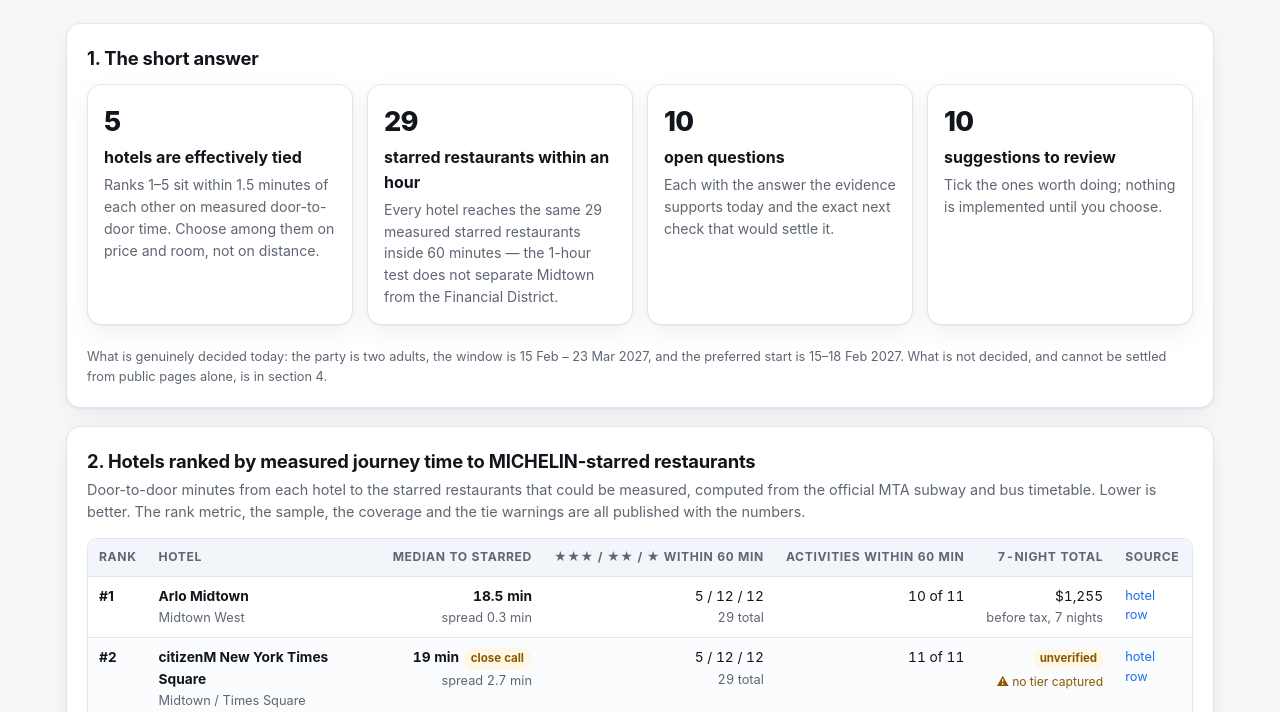
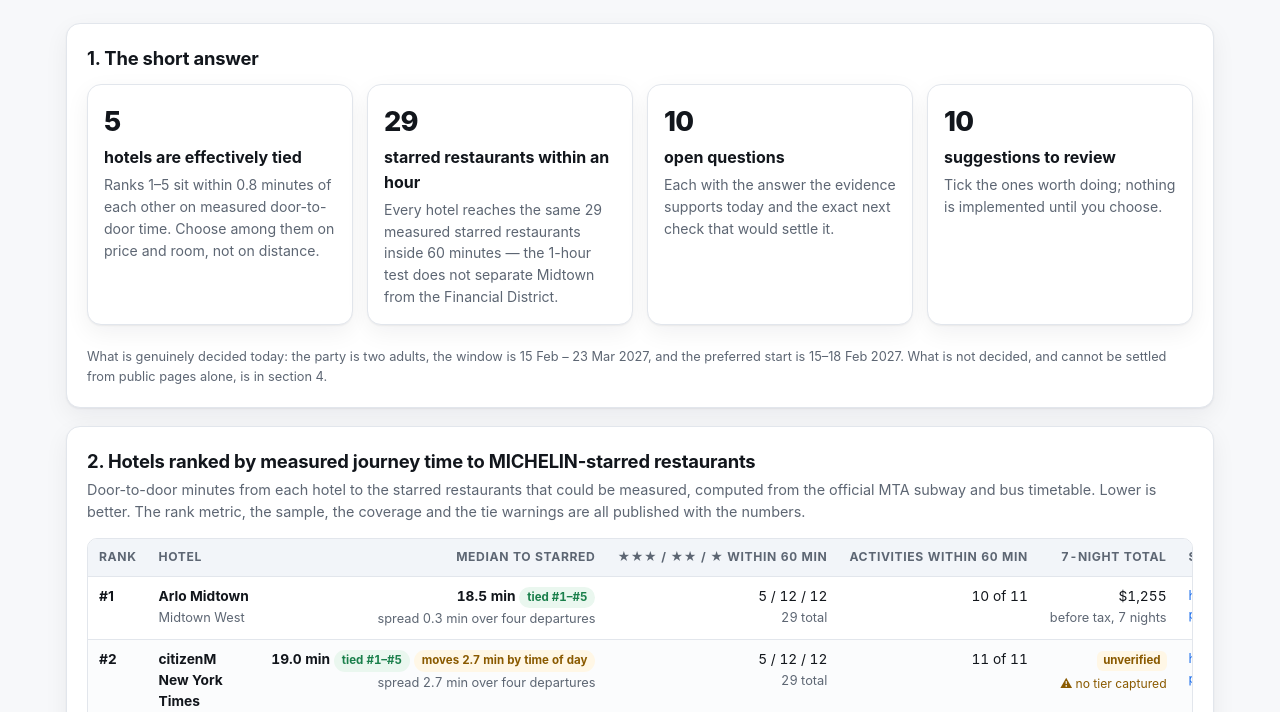
Before and after one commit to kanlerxz87-cyber/NYFun3, a plain HTML site: page decide.html in a window 1280 px wide. Shown: the part 240-952 px from the top of the page. Drawn offline with Linux system fonts and the light colour scheme.

Commit message:
fix(ui): make the ranking say what the data says, and stop linking to anchors that do not exist
Proofreading the deployed page found four defects that every check passed:
- nine 'hotel row' links used hotels.html#<id>, but that table is rendered from
  JSON and has no row anchors, so all nine landed at the top of the page
- the matrix header rendered 'The' from 'The Mayfair Hotel'
- the prose claimed 'top four within 0.8 minutes' while five hotels sit within 0.8
- 'close call' conflated the ranking gap with the spread across departures; ties
  now come from the gap and instability gets its own flag
Also marks the one review post that films a venue without naming it in its title.

Co-authored-by: arena-agent <297053741+arena-agent@users.noreply.github.com>

```diff
--- a/assets/cockpit.js
+++ b/assets/cockpit.js
@@ -16,6 +16,16 @@
     return '<span class="pill' + (kind ? " " + kind : "") + '">' + esc(text) + "</span>";
   }
 
+  // "The Mayfair Hotel" must not become the column header "The".
+  // 19 must not read as 19.0 in one row and 18.5 in the next.
+  function one(v) {
+    return v == null ? "" : (Math.round(v * 10) / 10).toFixed(1);
+  }
+
+  function shortName(name) {
+    return String(name || "").replace(/^The\s+/, "").split(/[\s/]+/)[0];
+  }
+
   function minutesCell(v) {
     if (!v || v.minutes === null || v.minutes === undefined) return unver("not measured");
     var cls = v.minutes <= 45 ? "ok" : (v.minutes <= 60 ? "" : "warn");
@@ -31,15 +41,34 @@
     var host = document.getElementById("ranking-host");
     if (!host) return;
     var meta = data._meta;
+    // A gap under 0.8 min is inside the model's own resolution, so consecutive
+    // hotels that close are shown as tied and named by rank.
+    var TIE_MIN = 0.8;
+    var groups = [];
+    data.ranking.forEach(function (r, i) {
+      var prev = data.ranking[i - 1];
+      var sameAsPrev = prev && Math.abs(prev.restaurants.median_minutes - r.restaurants.median_minutes) < TIE_MIN;
+      if (sameAsPrev) groups[groups.length - 1].push(r.rank_by_median);
+      else groups.push([r.rank_by_median]);
+    });
+    var groupOf = {};
+    groups.forEach(function (g) { g.forEach(function (rank) { groupOf[rank] = g; }); });
     var rows = data.ranking.map(function (r) {
       var stars = r.starred_restaurants_within_60_min;
       var spread = r.median_spread_between_windows_min;
-      var tie = spread !== null && spread >= 0.8 ? ' <span class="pill warn">close call</span>' : "";
+      var group = groupOf[r.rank_by_median] || [r.rank_by_median];
+      var tie = group.length > 1
+        ? ' <span class="pill ok">tied #' + group[0] + "–#" + group[group.length - 1] + "</span>"
+        : "";
+      var unstable = spread !== null && spread >= 1.5
+        ? ' <span class="pill warn">moves ' + one(spread) + " min by time of day</span>"
+        : "";
       return "<tr>" +
         "<td><strong>#" + r.rank_by_median + "</strong></td>" +
         "<td><strong>" + esc(r.name) + "</strong><br><span class='small muted'>" + esc(r.area || "") + "</span></td>" +
-        "<td class='num'><strong>" + r.restaurants.median_minutes + " min</strong>" + tie +
-          "<br><span class='small muted'>spread " + (spread === null ? "—" : spread + " min") + "</span></td>" +
+        "<td class='num'><strong>" + one(r.restaurants.median_minutes) + " min</strong>" + tie + unstable +
+          "<br><span class='small muted'>spread " + (spread === null ? "—" : one(spread) + " min") +
+          " over four departures</span></td>" +
         "<td class='num'>" + stars.three_star + " / " + stars.two_star + " / " + stars.one_star +
           "<br><span class='small muted'>" + r.starred_restaurants_within_60_min_total + " total</span></td>" +
         "<td class='num'>" + (r.activities.measured
@@ -49,7 +78,7 @@
           ? money0(r.hotel_quote_total_before_tax_usd)
           : unver("no tier captured")) +
           "<br><span class='small muted'>before tax, 7 nights</span></td>" +
-        "<td class='small'>" + link("hotels.html#" + r.hotel_id, "hotel row") + "</td>" +
+        "<td class='small'>" + link("hotels.html", "hotels page") + "</td>" +
         "</tr>";
     }).join("");
     host.innerHTML =
@@ -80,7 +109,7 @@
       "<li><strong>So the tie is broken by:</strong> the median door-to-door time to those restaurants, which does vary — from " +
         data.ranking[0].restaurants.median_minutes + " to " +
         data.ranking[data.ranking.length - 1].restaurants.median_minutes + " minutes.</li>" +
-      "<li><strong>Resolution limit:</strong> the top four hotels sit within 0.8 minutes of each other. Treat ranks 1–5 as a tie and choose on price, room and area instead.</li>" +
+      "<li><strong>Resolution limit:</strong> ranks 1–5 span 0.8 minutes in total (18.5 to 19.3), which is smaller than the model can honestly distinguish. They are shown as one tied group: choose among them on price, room and area instead.</li>" +
       "</ul>" +
       '<p class="small muted">Measurement: <a href="data/transit_hotels.json">data/transit_hotels.json</a> · ' +
       "ranking: <a href=\"data/hotel_ranking.json\">data/hotel_ranking.json</a> · " +
@@ -98,7 +127,9 @@
     if (!sample.length) { host.innerHTML = '<p class="loading">No weekday sample in the measurement.</p>'; return; }
     var names = Object.keys(sample[0].destinations).sort();
     var head = "<tr><th>Destination</th>" +
-      sample.map(function (r) { return "<th class='num'>" + esc(r.hotel_name.split(" ")[0]) + "</th>"; }).join("") +
+      sample.map(function (r) {
+        return "<th class='num' title='" + esc(r.hotel_name) + "'>" + esc(shortName(r.hotel_name)) + "</th>";
+      }).join("") +
       "<th>Source</th></tr>";
     var body = names.map(function (n) {
       return "<tr><td>" + esc(n) + "</td>" +
@@ -199,12 +230,18 @@
     if (!host) return;
     var rows = data.venues.map(function (v) {
       var links = v.links.map(function (l) {
-        var meta = [l.uploader, l.length, l.views_as_shown ? l.views_as_shown + " views" : null]
+        var meta = [l.uploader, l.length, l.views_as_shown && l.views_as_shown !== "unknown" ? l.views_as_shown + " views" : null]
           .filter(Boolean).join(" · ");
         var label = esc(l.title || l.url);
-        var tag = l.kind === "channel" ? "official channel" : "specific post";
-        return "<div style='margin:0 0 8px'>" + link(l.url, label) +
-          "<br><span class='small muted'>" + esc(l.platform) + " · " + esc(meta) + " · <span class='pill ok'>" + esc(tag) + "</span></span></div>";
+        var tag = l.kind === "channel" ? "official channel" : "one venue, filmed";
+        // A specific post is only worth calling verified if the page names the venue.
+        var proof = l.venue_named_in_title === false
+          ? '<span class="pill warn">venue not in the title</span>'
+          : '<span class="pill ok">' + esc(tag) + "</span>";
+        return "<div style='margin:0 0 10px'>" + link(l.url, label) +
+          "<br><span class='small muted'>" + esc(l.platform) + (meta ? " · " + esc(meta) : "") + " · " + proof + "</span>" +
+          (l.note ? "<br><span class='small muted'>" + esc(l.note) + "</span>" : "") +
+          "</div>";
       }).join("");
       return "<tr><td><strong>" + esc(v.venue) + "</strong>" +
         (v.stars ? "<br><span class='small muted'>" + esc(v.stars) + (v.stars === 1 ? " MICHELIN star" : " MICHELIN stars") + "</span>" : "") +
--- a/data/review_links.json
+++ b/data/review_links.json
@@ -11,8 +11,10 @@
   },
   "coverage": {
    "venues_with_a_specific_link": 9,
+   "specific_posts_total": 26,
+   "specific_posts_where_the_title_names_the_venue": 25,
    "venues_with_only_search_links": 78,
-   "notes": "A specific link exists where a title unambiguously names the venue. Where the only available material was a search page, that is recorded as 'search' rather than dressed up as a review."
+   "notes": "A specific link exists where a page was opened and found to show one venue. Where the only available material was a search page, that is recorded as 'search' rather than dressed up as a review. One post films the venue but does not name it in its title; that is marked rather than counted as self-evident."
   },
   "rule": "A link is listed as specific only when its own title or description names the venue and the page was opened in this session. Views, uploaders and titles below are transcribed from the page as fetched."
  },
@@ -30,7 +32,8 @@
      "length": "16:00",
      "views_as_shown": "606K",
      "url": "https://www.youtube.com/watch?v=eRPhZXnJCtQ",
-     "verified": true
+     "verified": true,
+     "venue_named_in_title": true
     },
     {
      "kind": "specific-video",
@@ -40,7 +43,8 @@
      "length": "10:05",
      "views_as_shown": "471K",
      "url": "https://www.youtube.com/watch?v=il_uUGZCx_o",
-     "verified": true
+     "verified": true,
+     "venue_named_in_title": true
     },
     {
      "kind": "specific-video",
@@ -50,7 +54,8 @@
      "length": "9:52",
      "views_as_shown": "4.2K",
      "url": "https://www.youtube.com/watch?v=rQgmx4GYjvc",
-     "verified": true
+     "verified": true,
+     "venue_named_in_title": true
     },
     {
      "kind": "specific-tiktok",
@@ -58,7 +63,8 @@
      "title": "Eater — Le Bernardin",
      "url": "https://www.tiktok.com/@eater/video/7356398018435861803",
      "verified": true,
-     "note": "verified in an earlier session; retained because the post is venue-specific"
+     "note": "verified in an earlier session; retained because the post is venue-specific",
+     "venue_named_in_title": true
     }
    ]
   },
@@ -75,7 +81,8 @@
      "length": "19:43",
      "views_as_shown": "447K",
      "url": "https://www.youtube.com/watch?v=aSE3P9REZVc",
-     "verified": true
+     "verified": true,
+     "venue_named_in_title": true
     },
     {
      "kind": "specific-video",
@@ -85,7 +92,8 @@
      "length": "20:28",
      "views_as_shown": "3.1M",
      "url": "https://www.youtube.com/watch?v=NK88iwkvjfM",
-     "verified": true
+     "verified": true,
+     "venue_named_in_title": true
     },
     {
      "kind": "specific-video",
@@ -95,7 +103,8 @@
      "length": "8:21",
      "views_as_shown": "407K",
      "url": "https://www.youtube.com/watch?v=gh-0fA55DM8",
-     "verified": true
+     "verified": true,
+     "venue_named_in_title": true
     }
    ]
   },
@@ -112,7 +121,8 @@
      "length": "18:41",
      "views_as_shown": "426K",
      "url": "https://www.youtube.com/watch?v=YOaJo5a-MCw",
-     "verified": true
+     "verified": true,
+     "venue_named_in_title": true
     },
     {
      "kind": "specific-video",
@@ -122,7 +132,8 @@
      "length": "36:27",
      "views_as_shown": "139K",
      "url": "https://www.youtube.com/watch?v=5Jpx0k-oCdQ",
-     "verified": true
+     "verified": true,
+     "venue_named_in_title": true
     },
     {
      "kind": "specific-video",
@@ -132,7 +143,8 @@
      "length": "6:14",
      "views_as_shown": "200K",
      "url": "https://www.youtube.com/watch?v=8U1qSSKRCH4",
-     "verified": true
+     "verified": true,
+     "venue_named_in_title": true
     }
    ]
   },
@@ -149,7 +161,8 @@
      "length": "16:35",
      "views_as_shown": "207K",
      "url": "https://www.youtube.com/watch?v=_Q56V0ISF5o",
-     "verified": true
+     "verified": true,
+     "venue_named_in_title": true
     },
     {
      "kind": "specific-video",
@@ -159,7 +172,8 @@
      "length": "15:08",
      "views_as_shown": "2M",
      "url": "https://www.youtube.com/watch?v=FVzdkDLyuHY",
-     "verified": true
+     "verified": true,
+     "venue_named_in_title": true
     },
     {
      "kind": "specific-video",
@@ -169,7 +183,8 @@
      "length": "19:47",
      "views_as_shown": "4.4K",
      "url": "https://www.youtube.com/watch?v=XGHivfQPOx0",
-     "verified": true
+     "verified": true,
+     "venue_named_in_title": true
     }
    ]
   },
@@ -181,12 +196,14 @@
     {
      "kind": "specific-video",
      "platform": "YouTube",
-     "title": "Inside the #1 Sushi Restaurant in the US (Exclusive Access)",
+     "title": "Inside the \\#1 Sushi Restaurant in the US (Exclusive Access)",
      "uploader": "Michael Ligier",
      "length": "24:57",
      "views_as_shown": "1.1M",
      "url": "https://www.youtube.com/watch?v=UFpEdSl9FL8",
-     "verified": true
+     "verified": true,
+     "note": "the video itself is Sushi Sho in NYC (its chapter list names Sushi Sho); it is not titled with the restaurant name",
+     "venue_named_in_title": false
     },
     {
      "kind": "specific-video",
@@ -197,7 +214,8 @@
      "views_as_shown": "unknown",
      "url": "https://www.youtube.com/watch?v=xpAu6mSBB1w",
      "verified": true,
-     "note": "title names Sushi Sho New York; view and length figures were not shown on the search page"
+     "note": "title names Sushi Sho New York; view and length figures were not shown on the search page",
+     "venue_named_in_title": true
     },
     {
      "kind": "specific-short",
@@ -208,7 +226,8 @@
      "views_as_shown": "233K",
      "url": "https://www.youtube.com/shorts/5Kt2YFv0eYc",
      "verified": true,
-     "note": "title names Sushi Sho explicitly"
+     "note": "title names Sushi Sho explicitly",
+     "venue_named_in_title": true
     }
    ]
   },
@@ -225,7 +244,8 @@
      "length": "8:24",
      "views_as_shown": "54K",
      "url": "https://www.youtube.com/watch?v=6nllLkZqO78",
-     "verified": true
+     "verified": true,
+     "venue_named_in_title": true
     },
     {
      "kind": "specific-video",
@@ -236,7 +256,8 @@
      "views_as_shown": "1.4K",
      "url": "https://www.youtube.com/watch?v=rzLHu8hWfjQ",
      "verified": true,
-     "note": "description names Atomix"
+     "note": "description names Atomix",
+     "venue_named_in_title": true
     },
     {
      "kind": "specific-video",
@@ -246,7 +267,8 @@
      "length": "16:58",
      "views_as_shown": "3.3K",
      "url": "https://www.youtube.com/watch?v=sEfkvUGVdZI",
-     "verified": true
+     "verified": true,
+     "venue_named_in_title": true
     }
    ]
   },
@@ -263,7 +285,8 @@
      "length": "10:26",
      "views_as_shown": "529K",
      "url": "https://www.youtube.com/watch?v=N3R3_9nS3Z0",
-     "verified": true
+     "verified": true,
+     "venue_named_in_title": true
     }
    ]
   },
@@ -280,7 +303,8 @@
      "length": "7:11",
      "views_as_shown": "20K",
      "url": "https://www.youtube.com/watch?v=RTkrEpQ0iqA",
-     "verified": true
+     "verified": true,
+     "venue_named_in_title": true
     },
     {
      "kind": "specific-video",
@@ -290,7 +314,8 @@
      "length": "3:34",
      "views_as_shown": "8.4K",
      "url": "https://www.youtube.com/watch?v=wxEYW0cnEMo",
-     "verified": true
+     "verified": true,
+     "venue_named_in_title": true
     },
     {
      "kind": "specific-video",
@@ -300,7 +325,8 @@
      "length": "12:09",
      "views_as_shown": "240K",
      "url": "https://www.youtube.com/watch?v=IdIIURNscCM",
-     "verified": true
+     "verified": true,
+     "venue_named_in_title": true
     }
    ]
   },
@@ -316,7 +342,8 @@
      "length": "18:43",
      "views_as_shown": "10K",
      "url": "https://www.youtube.com/watch?v=KZ7qvNnW7no",
-     "verified": true
+     "verified": true,
+     "venue_named_in_title": true
     },
     {
      "kind": "specific-video",
@@ -326,7 +353,8 @@
      "length": "3:17",
      "views_as_shown": "77K",
      "url": "https://www.youtube.com/watch?v=wdPi5OIUpRU",
-     "verified": true
+     "verified": true,
+     "venue_named_in_title": true
     },
     {
      "kind": "specific-video",
@@ -336,7 +364,8 @@
      "length": "15:00",
      "views_as_shown": "7.9K",
      "url": "https://www.youtube.com/watch?v=ZMvkM_b4hTU",
-     "verified": true
+     "verified": true,
+     "venue_named_in_title": true
     },
     {
      "kind": "channel",
@@ -344,7 +373,8 @@
      "title": "Guggenheim Museum — official channel",
      "uploader": "@guggenheim",
      "url": "https://www.youtube.com/@guggenheim",
-     "verified": true
+     "verified": true,
+     "venue_named_in_title": true
     }
    ]
   }
--- a/decide.html
+++ b/decide.html
@@ -36,7 +36,7 @@
   <section class="panel">
     <h2>1. The short answer</h2>
     <div class="grid" style="margin-top:12px">
-      <a class="card" href="#ranking"><span class="count">5</span><h3>hotels are effectively tied</h3><p>Ranks 1–5 sit within 1.5 minutes of each other on measured door-to-door time. Choose among them on price and room, not on distance.</p></a>
+      <a class="card" href="#ranking"><span class="count">5</span><h3>hotels are effectively tied</h3><p>Ranks 1–5 sit within 0.8 minutes of each other on measured door-to-door time. Choose among them on price and room, not on distance.</p></a>
       <a class="card" href="#one-hour"><span class="count">29</span><h3>starred restaurants within an hour</h3><p>Every hotel reaches the same 29 measured starred restaurants inside 60 minutes — the 1-hour test does not separate Midtown from the Financial District.</p></a>
       <a class="card" href="#blockers"><span class="count">10</span><h3>open questions</h3><p>Each with the answer the evidence supports today and the exact next check that would settle it.</p></a>
       <a class="card" href="#suggestions"><span class="count">10</span><h3>suggestions to review</h3><p>Tick the ones worth doing; nothing is implemented until you choose.</p></a>
```
Also changed, not shown: 3 other files.
